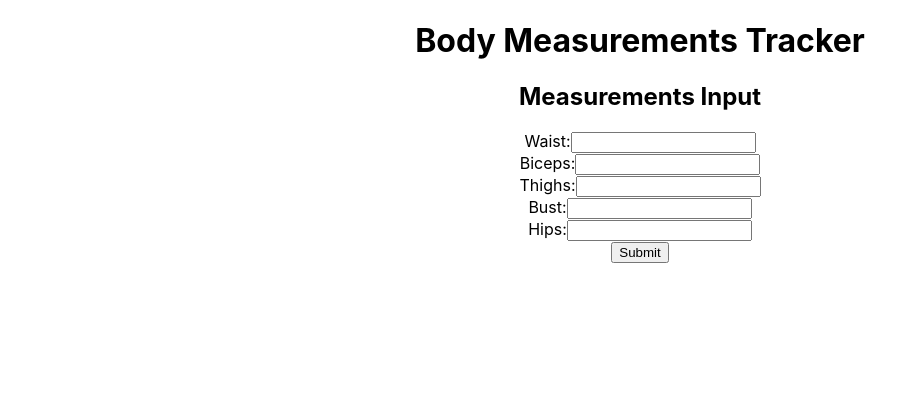
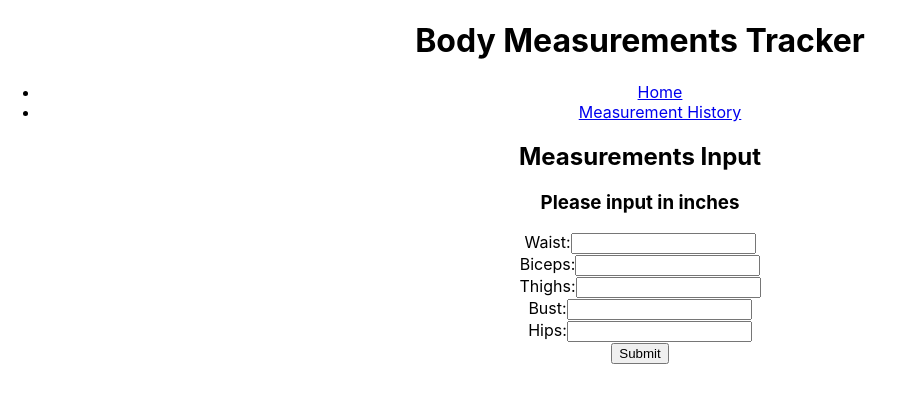
Before and after one commit to drakinor/body-tracker, a React (Create React App) app: page / in a window 1280 px wide. Shown: the top 402 px of the page, without its empty margins (0-905 px from the left). Built offline with nearby package versions, Linux system fonts and the light colour scheme.

Commit message:
Committing local changes

```diff
--- a/src/App.js
+++ b/src/App.js
@@ -4,6 +4,10 @@ import './App.css';
 
 // Import the MeasurementsInput component
 import MeasurementsInput from './MeasurmentsInput';
+
+import MeasurementHistory from './MeasurementHistory';
+import { BrowserRouter as Router, Route, Routes, Link } from 'react-router-dom';
+
 
 function App() {
   // State to store the measurements
@@ -33,15 +37,27 @@ function App() {
   };
 
   return (
-    <div className="App">
-      <h1>Body Measurements Tracker</h1>
-      {/* Render the MeasurementsInput component */}
-      <MeasurementsInput
-        measurements={measurements}
-        onInputChange={handleInputChange}
-        onSubmit={handleSubmit}
-      />
-    </div>
+    <Router>
+      <div className="App">
+        <h1>Body Measurements Tracker</h1>
+        <nav>
+          <ul>
+            <li>
+              <Link to="/">Home</Link>
+            </li>
+            <li>
+              <Link to="/history">Measurement History</Link>
+            </li>
+          </ul>
+        </nav>
+
+        <Routes>
+          <Route path="/" element={<MeasurementsInput measurements={measurements} onInputChange={handleInputChange} onSubmit={handleSubmit} />} />
+
+          <Route path="/history" element={<MeasurementHistory />} />
+        </Routes>
+      </div>
+    </Router>
   );
 }
 
--- a/src/MeasurmentsInput.js
+++ b/src/MeasurmentsInput.js
@@ -1,17 +1,30 @@
-// MeasurmentsInput.js
-import React, { useState } from 'react';
-import { View, TextInput, Button} from 'react';
-import AsyncStorage from '@react-native-async-storage/async-storage';
+import React, { useState, useEffect } from 'react';
+import PropTypes from 'prop-types';
 
-function MeasurementsInput() {
+// Functional component definition
+function MeasurementsInput({ measurements, onInputChange, onSubmit }) {
+  // Initialize state variables
   const [waist, setWaist] = useState('');
   const [biceps, setBiceps] = useState('');
   const [thighs, setThighs] = useState('');
   const [bust, setBust] = useState('');
   const [hips, setHips] = useState('');
   const [dateTime, setDateTime] = useState('');
-  // ... other measurements state variables
+  const [submissionMessage, setSubmissionMessage] = useState(''); // Declare setSubmissionMessage
 
+  // Load measurements from local storage on component mount
+  useEffect(() => {
+    const storedMeasurements = JSON.parse(localStorage.getItem('measurements')) || {};
+    setWaist(storedMeasurements.waist || '');
+    setBiceps(storedMeasurements.biceps || '');
+    setThighs(storedMeasurements.thighs || '');
+    setBust(storedMeasurements.bust || '');
+    setHips(storedMeasurements.hips || '');
+    // Ensure the timestamp is set in a readable format
+    setDateTime(new Date().toLocaleString());
+  }, []);
+
+  // Event handlers for input changes
   const handleWaistChange = (event) => {
     if (/^\d*\.?\d*$/.test(event.target.value)) {
       setWaist(event.target.value);
@@ -42,17 +55,39 @@ function MeasurementsInput() {
     }
   };
 
+  // Submit handler
   const handleSubmit = (event) => {
     event.preventDefault();
-    const currentDateTime = new Date().toLocaleString();
+    const currentDateTime = new Date().toISOString(); // Use ISO format for timestamp
     setDateTime(currentDateTime);
-    // Now, you can store wasit, biceps, thighs, bust, and hips ot your backend or any storage mechanism
-  }
-  // ... handlers for other measurements
+
+    // Create a new measurement object with the correct timestamp
+    const newMeasurement = {
+      timestamp: currentDateTime,
+      waist,
+      biceps,
+      thighs,
+      bust,
+      hips,
+    };
+
+    // Retrieve existing measurements from localStorage
+    const storedMeasurements = JSON.parse(localStorage.getItem('measurements')) || [];
+
+    // Save the new measurement to the array
+    storedMeasurements.push(newMeasurement);
+
+    // Save the updated array back to localStorage
+    localStorage.setItem('measurements', JSON.stringify(storedMeasurements));
+
+    // Update the submission message
+    setSubmissionMessage('Measurements submitted successfully!');
+  };
 
   return (
     <div>
       <h2>Measurements Input</h2>
+      <h3>Please input in inches</h3>
       <form onSubmit={handleSubmit}>
         <label>Waist:</label>
         <input type="text" value={waist} onChange={handleWaistChange} />
@@ -74,12 +109,21 @@ function MeasurementsInput() {
         <input type='text' value={hips} onChange={handleHipsChange} />
         <br />
 
-        <button type='submit'>Submit</button>
+        {/* ... other measurement input fields */}
+        <button type="submit">Submit</button>
 
-        {/* ... other measurement input fields */}
+        {/* Display submission message */}
+        {submissionMessage && <p>{submissionMessage}</p>}
       </form>
     </div>
   );
 }
 
+// Add prop types to ensure 'measurements' prop is defined
+MeasurementsInput.propTypes = {
+  measurements: PropTypes.object.isRequired,
+  onInputChange: PropTypes.func.isRequired,
+  onSubmit: PropTypes.func.isRequired,
+};
+
 export default MeasurementsInput;
```
